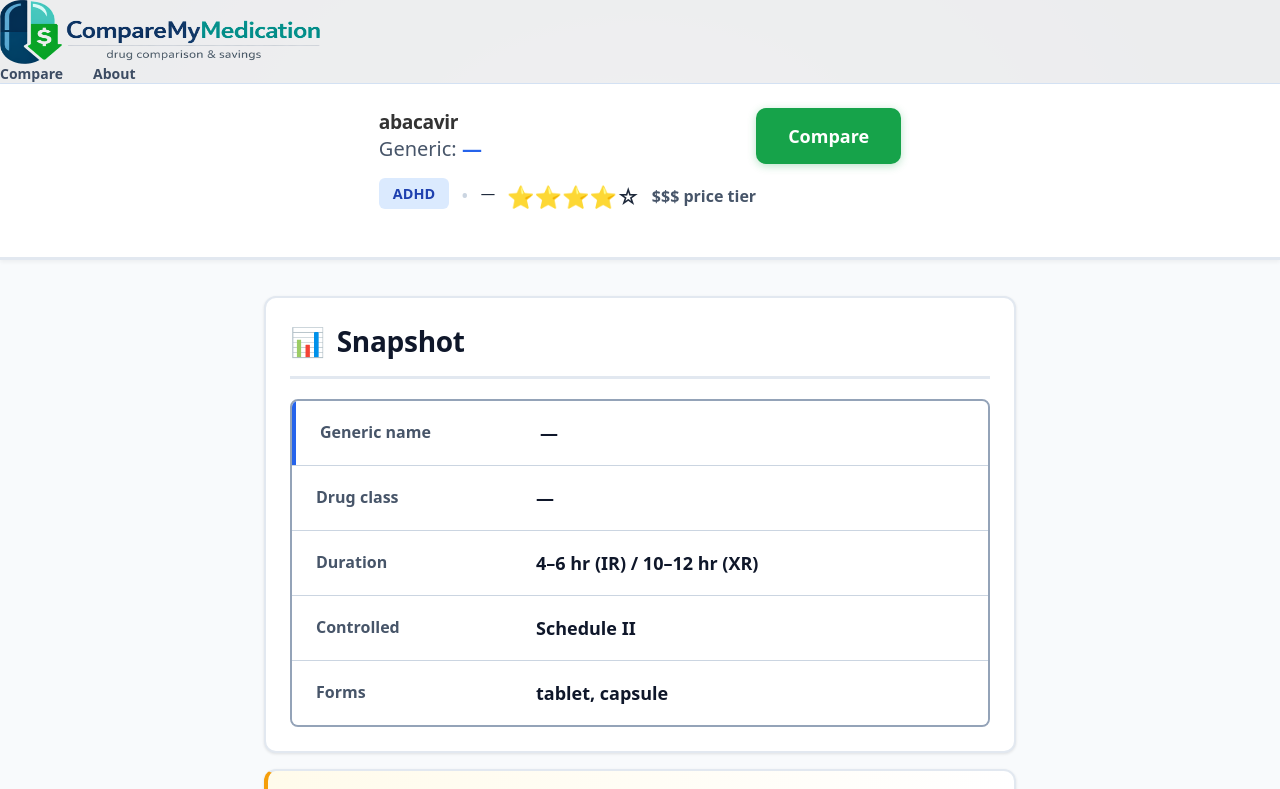
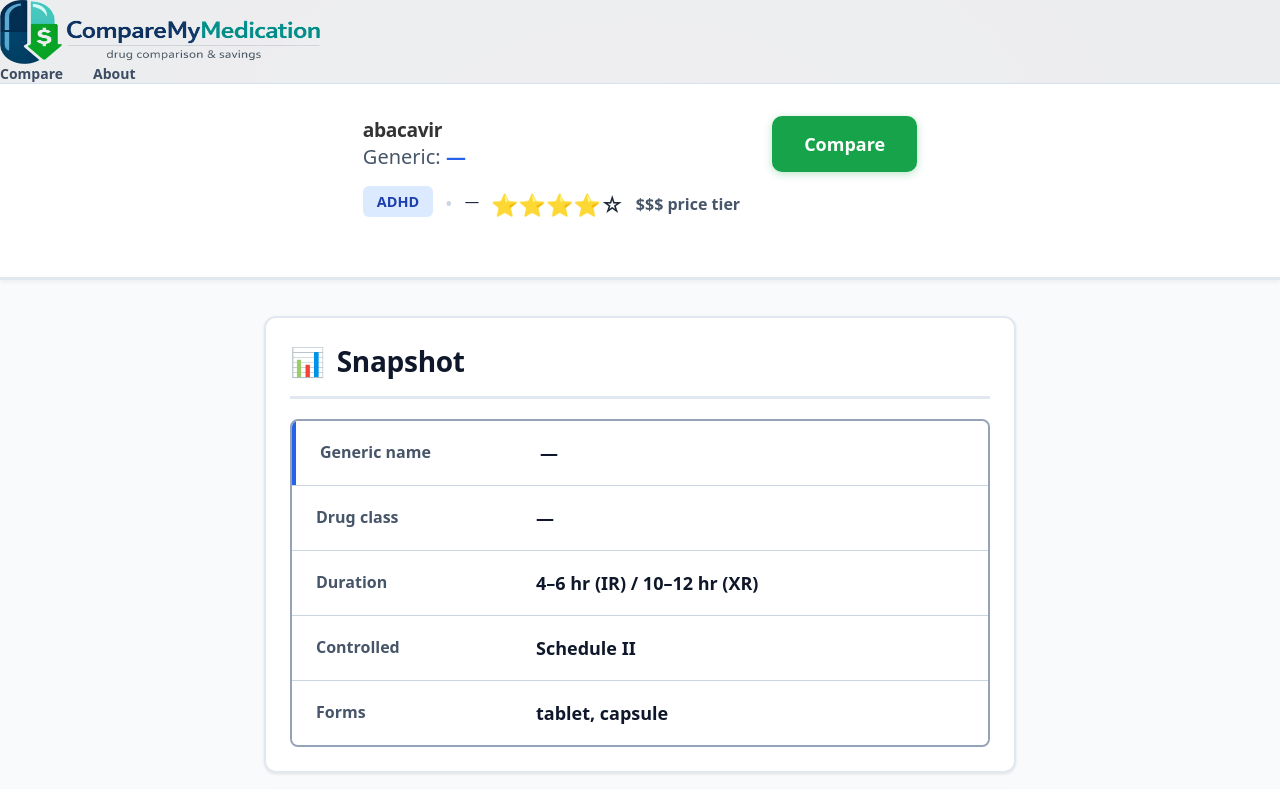
Before and after one commit to marty22dyer/CompareMyMedication, a Next.js app: page /drug/abacavir in a window 1280 px wide. Shown: the top 789 px of the page. Built offline with nearby package versions, Linux system fonts and the light colour scheme.

Commit message:
Improve header spacing and layout for better visual balance

```diff
--- a/app/globals.css
+++ b/app/globals.css
@@ -349,12 +349,12 @@
 .drug-header {
   background: white;
   border-bottom: 3px solid #e2e8f0;
-  padding: 24px;
+  padding: 32px 24px;
   box-shadow: 0 2px 4px rgba(0, 0, 0, 0.05);
 }
 
 .drug-header-content {
-  max-width: 800px;
+  max-width: 900px;
   margin: 0 auto;
 }
 
@@ -362,7 +362,8 @@
   display: flex;
   justify-content: space-between;
   align-items: flex-start;
-  margin-bottom: 20px;
+  margin-bottom: 24px;
+  gap: 32px;
 }
 
 .drug-name {
```
